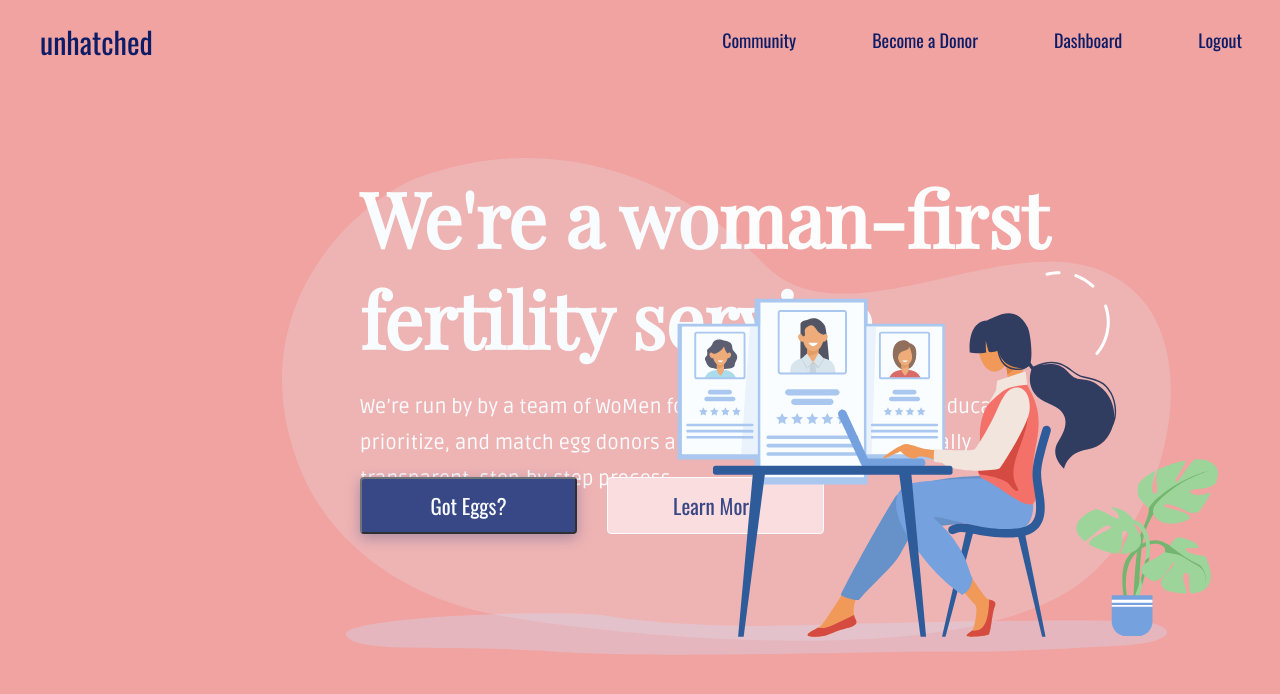
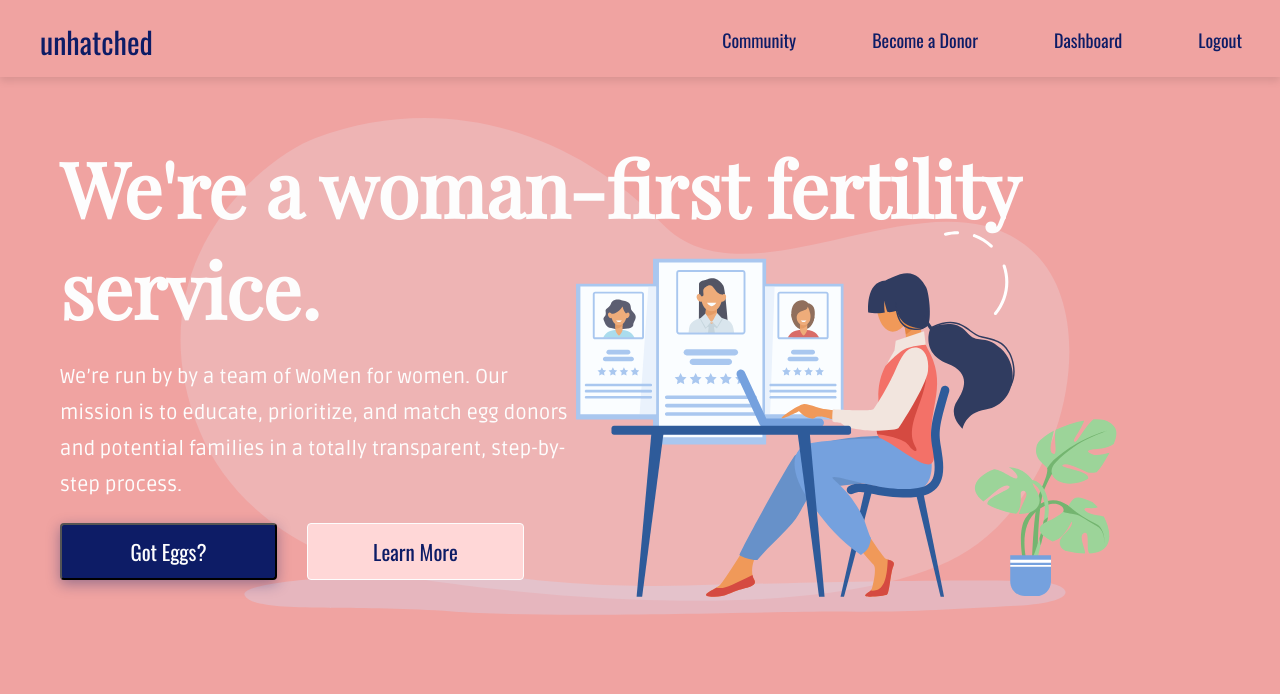
Before and after one commit to theunhatched/unhatched, a Next.js app: page / in a window 1280 px wide. Shown: the top 694 px of the page. Built offline with nearby package versions, Linux system fonts and the light colour scheme; no server answers.

Commit message:
fix hero overlapping (#84)

```diff
--- /dev/null
+++ b/components/button.js
@@ -0,0 +1,64 @@
+import React from 'react'
+import PropTypes from 'prop-types'
+import cx from 'classnames'
+
+const Button = ({ children, href, primary }) => (
+  <>
+    <button type="button" className={cx(primary ? 'primary' : 'default')}>
+      <a href={href}>{children}</a>
+    </button>
+    <style jsx>
+      {`
+        .default {
+          margin-left: 30px;
+          padding: 10px 50px;
+
+          background: #ffd7d7;
+          border: 1.5px solid #fdfdfd;
+          box-sizing: border-box;
+          border-radius: 4px;
+
+          font-family: Oswald;
+          font-style: normal;
+          font-weight: normal;
+          font-size: 21px;
+          line-height: 31px;
+
+          color: #0d1c66;
+
+          width: 217px;
+          height: 57px;
+        }
+        .primary {
+          padding: 10px 50px;
+
+          color: #fdfdfd;
+          background: #0d1c66;
+          box-shadow: 0px 4px 14px rgba(13, 28, 102, 0.38);
+          border-radius: 4px;
+
+          font-family: Oswald;
+          font-style: normal;
+          font-weight: normal;
+          font-size: 21px;
+          line-height: 31px;
+
+          width: 217px;
+          height: 57px;
+        }
+      `}
+    </style>
+  </>
+)
+
+Button.propTypes = {
+  primary: PropTypes.bool,
+  href: PropTypes.string.isRequired,
+  children: PropTypes.any.isRequired,
+}
+
+Button.defaultProps = {
+  primary: false,
+}
+
+export default Button
--- a/components/hero-layout.js
+++ b/components/hero-layout.js
@@ -3,9 +3,21 @@ import Layout from './layout'
 
 const HeroLayout = (properties) => {
   const { style } = properties
+
   return (
-    // eslint-disable-next-line react/jsx-props-no-spreading
-    <Layout style={{ ...style, backgroundColor: '#f0a3a1' }} {...properties} />
+    <div className="HeroLayout">
+      {/* eslint-disable-next-line react/jsx-props-no-spreading */}
+      <Layout style={{ ...style }} {...properties} />
+      <style jsx>{`
+        .HeroLayout {
+          color: #fdfdfd;
+          background: #f0a3a1;
+          background-image: url('/woman-illustration.svg');
+          background-repeat: no-repeat;
+          background-position: 50% 50px;
+        }
+      `}</style>
+    </div>
   )
 }
 
--- a/components/layout.js
+++ b/components/layout.js
@@ -41,7 +41,7 @@ const Layout = ({ user, loading, style, children }) => (
       }
       .Content {
         margin: 10px auto;
-        width: 800px;
+        width: 1200px;
       }
     `}</style>
     <style jsx global>{`
--- a/package.json
+++ b/package.json
@@ -13,7 +13,7 @@
   },
   "dependencies": {
     "@auth0/nextjs-auth0": "0.15.0",
-    "classnames": "2.2.6",
+    "classnames": "^2.2.6",
     "dotenv": "8.2.0",
     "isomorphic-unfetch": "3.0.0",
     "next": "9.4.4",
--- a/pages/index.js
+++ b/pages/index.js
@@ -1,6 +1,7 @@
 import React from 'react'
 
 import HeroLayout from '../components/hero-layout'
+import Button from '../components/button'
 import { useFetchUser } from '../lib/user'
 
 export default function Home() {
@@ -9,107 +10,38 @@ export default function Home() {
   return (
     <HeroLayout user={user} loading={loading}>
       <div className="Index">
-        <img
-          src="/woman-illustration.svg"
-          className="womenIllustration"
-          alt=""
-        />
-        <h2 className="womenFirstContentHeader">
-          We&apos;re a woman-first fertility service.
-        </h2>
-        <p className="womenSecondContentHeader">
+        {/* <img src="/woman-illustration.svg" className="illustration" alt="" /> */}
+        <h2 className="title">We&apos;re a woman-first fertility service.</h2>
+        <p className="subtitle">
           We’re run by by a team of WoMen for women. Our mission is to educate,
           prioritize, and match egg donors and potential families in a totally
           transparent, step-by-step process.
         </p>
-        <button type="button" className="gotEggsbtn">
-          <a href="/account/signup">Got Eggs?</a>
-        </button>
-        <button type="button" className="learnMorebtn">
-          Learn More
-        </button>
+        <Button href="/account/signup" primary>
+          Got Eggs?
+        </Button>
+        <Button href="/">Learn More</Button>
         <style jsx>{`
           .Index {
-            padding: 80px 120px;
+            padding: 50px 20px;
           }
-          .womenFirstContentHeader {
+
+          .title {
             /* We’re a woman-first fertility service. */
             font-family: Playfair Display;
             font-style: normal;
             font-weight: 900;
             font-size: 76px;
-            line-height: 101px;
-            color: #fdfdfd;
-
-            width: 720px;
-            height: 202px;
-            left: 120px;
-            top: 166px;
           }
-          .womenSecondContentHeader {
-            padding: 20px 0;
+          .subtitle {
+            width: 520px;
             font-family: Ruda;
             font-style: normal;
             font-weight: normal;
             font-size: 20px;
             line-height: 180%;
             /* or 36px */
-            color: #fdfdfd;
-
-            width: 671px;
-            height: 108px;
-            left: 120px;
-            top: 399px;
-          }
-          .gotEggsbtn {
-            padding: 10px 50px;
-
-            background: #0d1c66;
-            box-shadow: 0px 4px 14px rgba(13, 28, 102, 0.38);
-            border-radius: 4px;
-
-            font-family: Oswald;
-            font-style: normal;
-            font-weight: normal;
-            font-size: 21px;
-            line-height: 31px;
-
-            color: #fdfdfd;
-
-            width: 217px;
-            height: 57px;
-            left: 125px;
-            top: 551px;
-          }
-          .learnMorebtn {
-            margin-left: 30px;
-            padding: 10px 50px;
-
-            background: #ffd7d7;
-            border: 1.5px solid #fdfdfd;
-            box-sizing: border-box;
-            border-radius: 4px;
-
-            font-family: Oswald;
-            font-style: normal;
-            font-weight: normal;
-            font-size: 21px;
-            line-height: 31px;
-
-            color: #0d1c66;
-
-            width: 217px;
-            height: 57px;
-            left: 365px;
-            top: 551px;
-          }
-
-          .womenIllustration {
-            position: absolute;
-            width: 1077px;
-            height: 616px;
-            right: 0;
-            top: 90px;
+            padding: 20px 0;
           }
         `}</style>
       </div>
```
